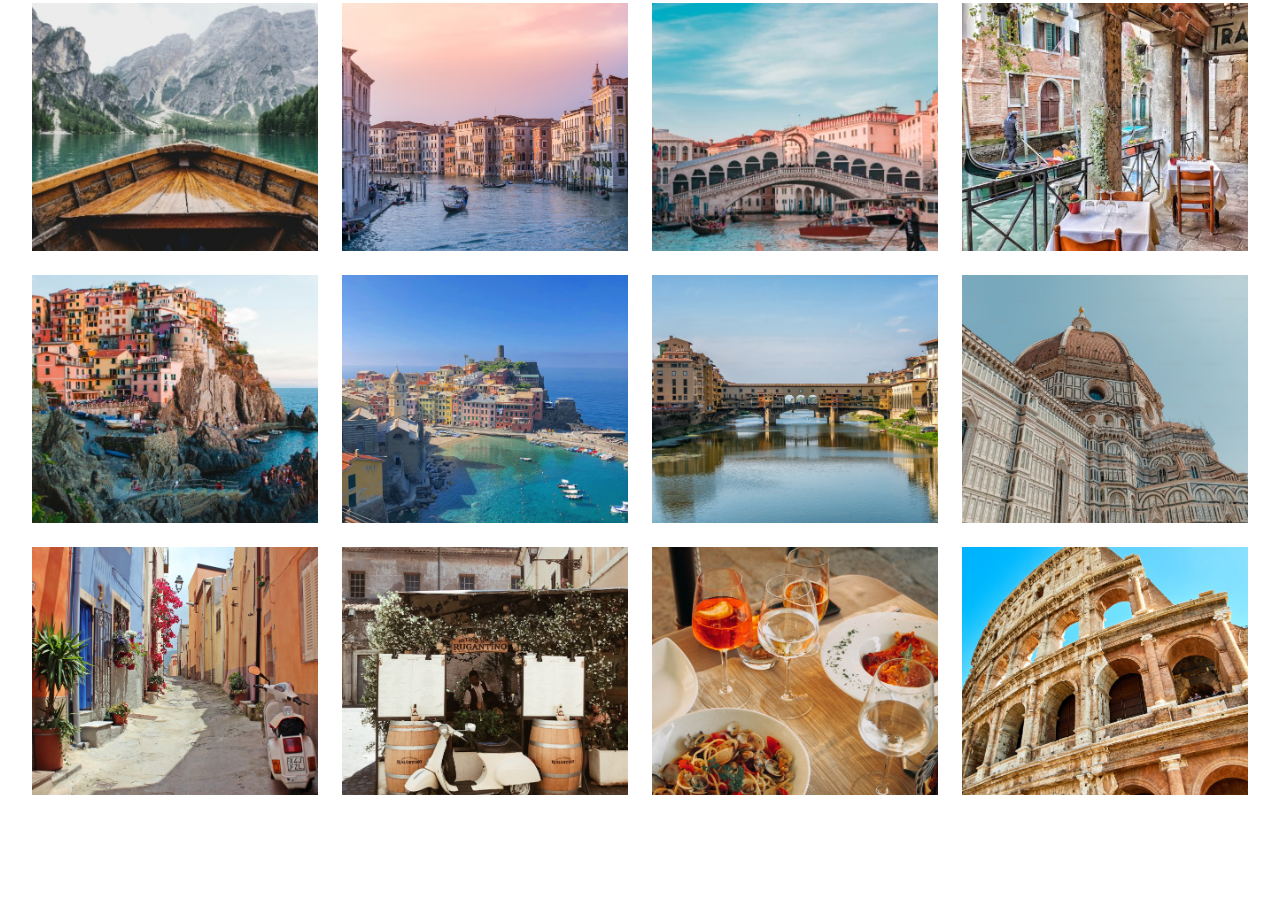
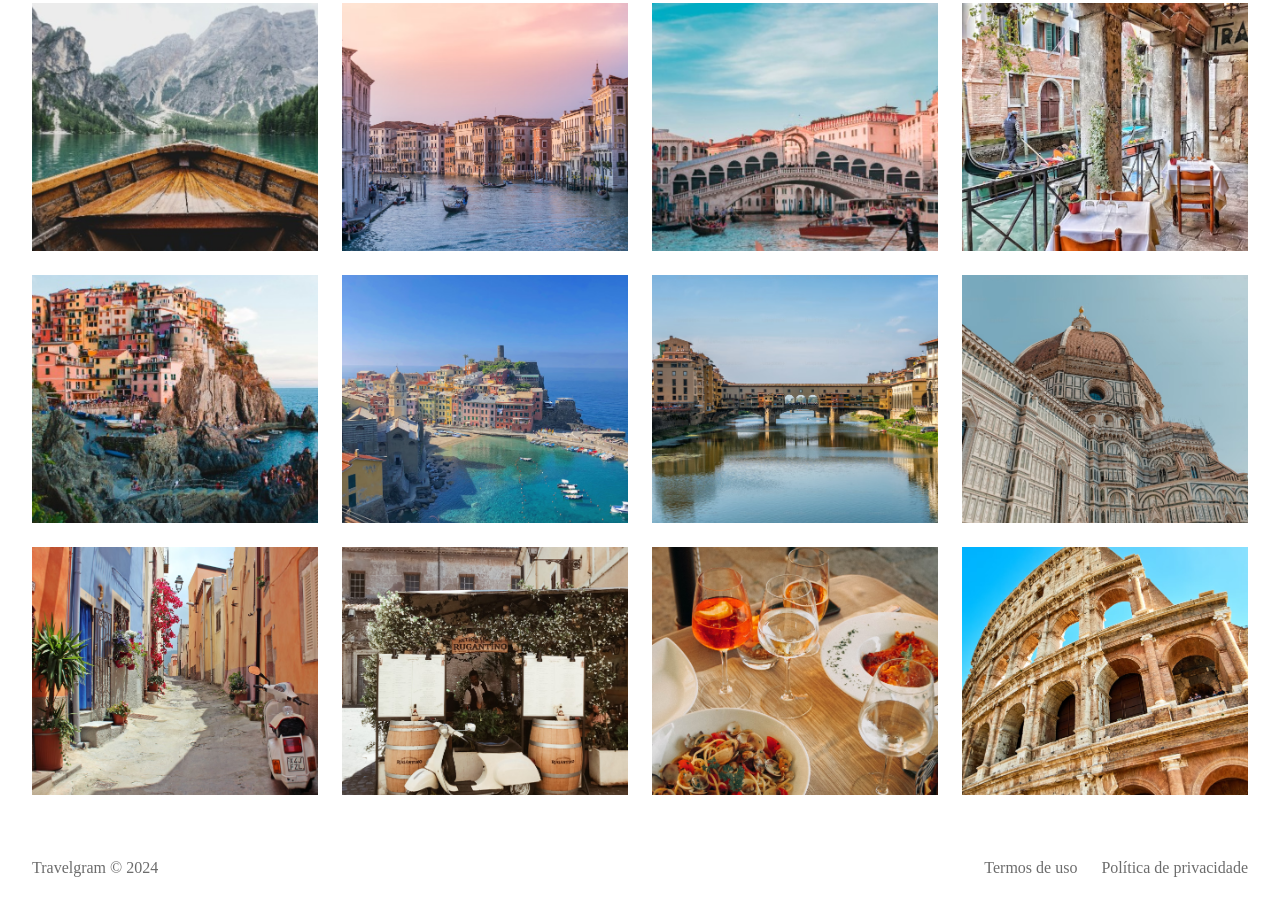
Before and after one commit to Mauzix/projetos-full-stack, a plain HTML site: page travelgram/index.html in a window 1280 px wide. Shown: the part 393-1302 px from the top of the page. Before the commit the page ends 1220 px from the top, so only its background shows below. Drawn offline with Linux system fonts and the light colour scheme.

Commit message:
add footer

```diff
--- /dev/null
+++ b/travelgram/estilos/footer.css
@@ -0,0 +1,10 @@
+footer{
+    display: flex;
+    padding: 32px;
+    gap: 24px;
+    color:var(--text-color-secondary);
+
+}
+footer span:nth-child(1){
+    margin-right: auto;
+}
--- a/travelgram/estilos/style.css
+++ b/travelgram/estilos/style.css
@@ -1,4 +1,5 @@
 @import url(global.css);
 @import url(nav.css);
 @import url(header.css);
-@import url(main.css)
+@import url(main.css);
+@import url(footer.css);
--- a/travelgram/index.html
+++ b/travelgram/index.html
@@ -50,5 +50,10 @@
             <img src="./assets/Perfil de viagens (Community)/imagens/Image 11.png" alt="">
             <img src="./assets/Perfil de viagens (Community)/imagens/Image 12.png" alt="">
     </main>
+    <footer>
+        <span>Travelgram © 2024</span>
+        <span>Termos de uso</span>
+        <span>Política de privacidade</span>
+    </footer>
 </body>
 </html>
```
